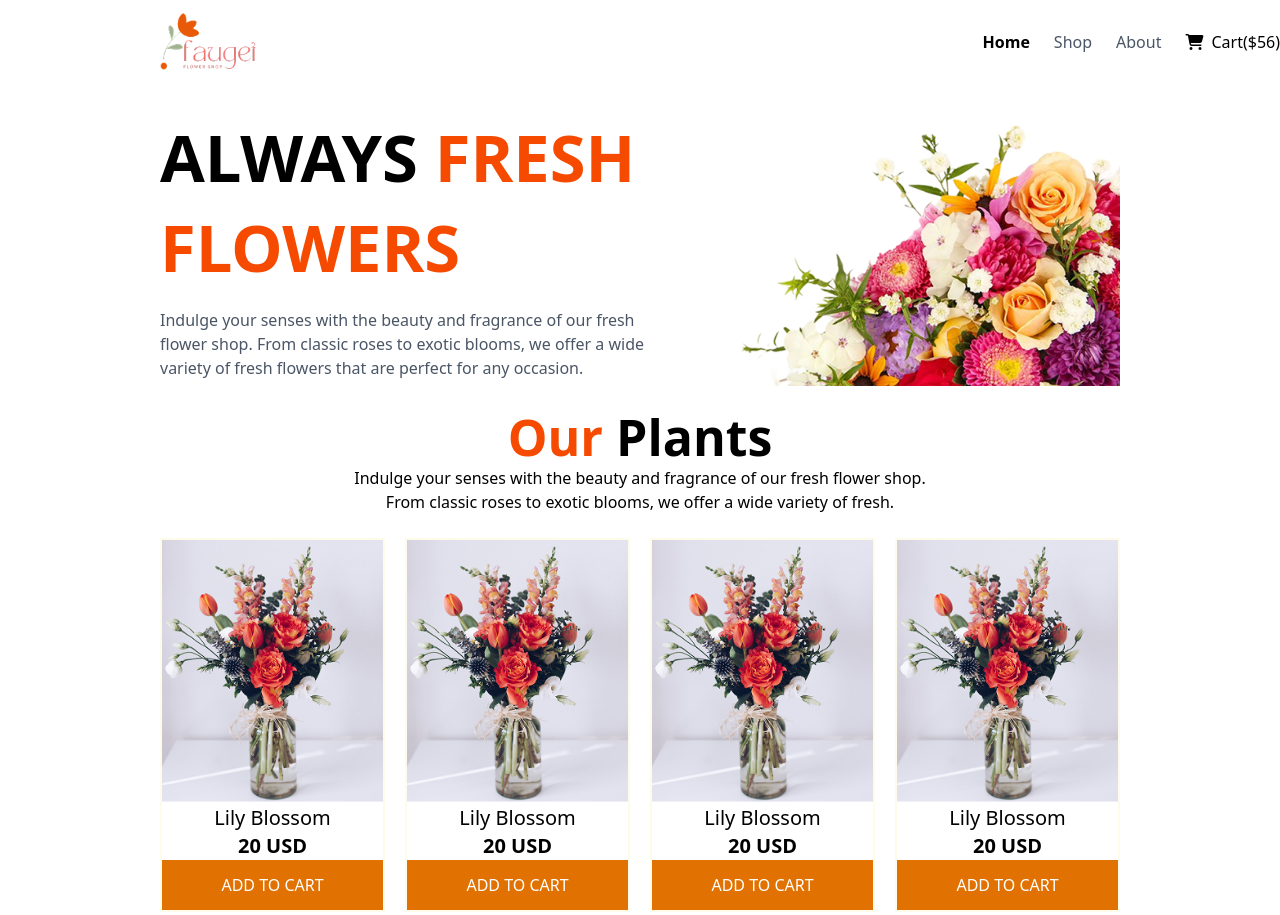
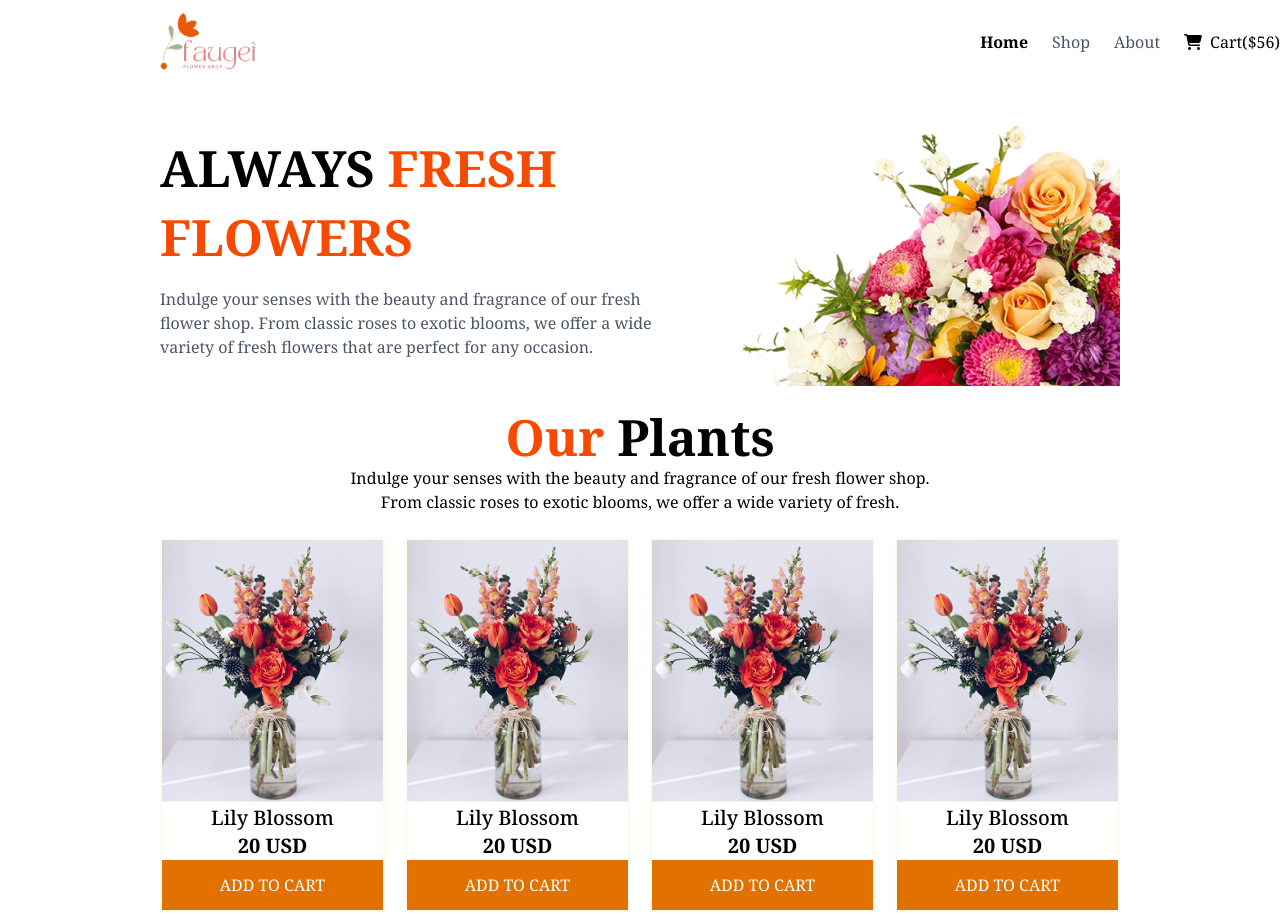
Before and after one commit to Riyan-khalashi/my-second-assignment, a plain HTML site: page index.html in a window 1280 px wide. Shown: the top 915 px of the page. Drawn offline with nearby package versions, Linux system fonts and the light colour scheme.

Commit message:
this is fift commit

```diff
--- a/index.html
+++ b/index.html
@@ -7,9 +7,13 @@
     <title>A Flower Shop</title>
     <link rel="stylesheet" href="https://cdnjs.cloudflare.com/ajax/libs/font-awesome/6.5.0/css/all.min.css">
     <script src="https://cdn.jsdelivr.net/npm/@tailwindcss/browser@4"></script>
+    <link rel="preconnect" href="https://fonts.googleapis.com">
+<link rel="preconnect" href="https://fonts.gstatic.com" crossorigin>
+<link href="https://fonts.googleapis.com/css2?family=Noto+Serif:ital,wght@0,100..900;1,100..900&display=swap" rel="stylesheet">
+
 </head>
 
-<body>
+<body style="font-family: 'Noto Serif', serif;">
 
 <header>
     <nav class=" lg:w-[1440px] m-auto flex justify-between items-center px-4 sm:px-6 lg:px-[160px] py-3">
@@ -33,7 +37,7 @@
 <main>
     <section class="flex flex-col-reverse lg:flex-row items-center justify-between max-w-[1440px] mx-auto px-4 sm:px-6 lg:px-[160px] py-6">
         <div class="text-center lg:text-left max-w-lg mt-6 lg:mt-0">
-            <h1 class="text-3xl sm:text-4xl lg:text-[65px] font-bold leading-snug">
+            <h1 class="text-3xl sm:text-4xl text-left lg:text-[50px] font-bold leading-snug">
                 ALWAYS <span class="text-orange-600">FRESH <br> FLOWERS</span>
             </h1>
             <p class="mt-4 text-gray-600 text-sm sm:text-base">
```
Also changed, not shown: style/style.css (line endings or trailing spaces).
